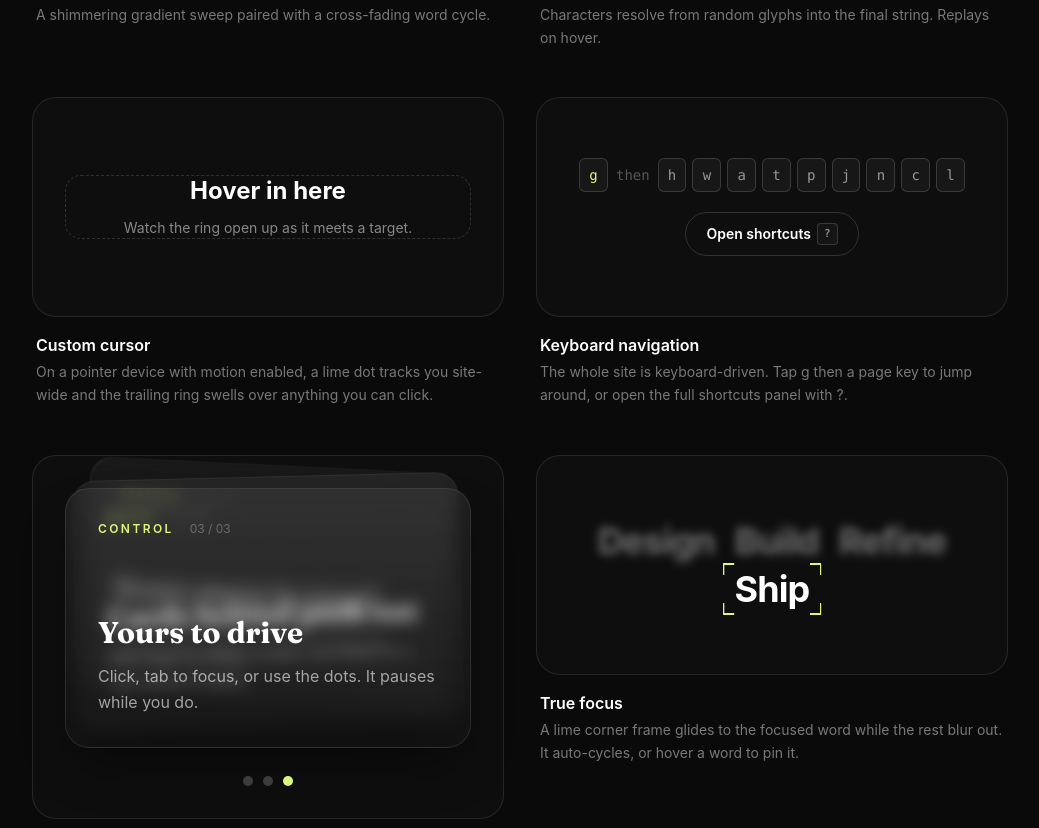
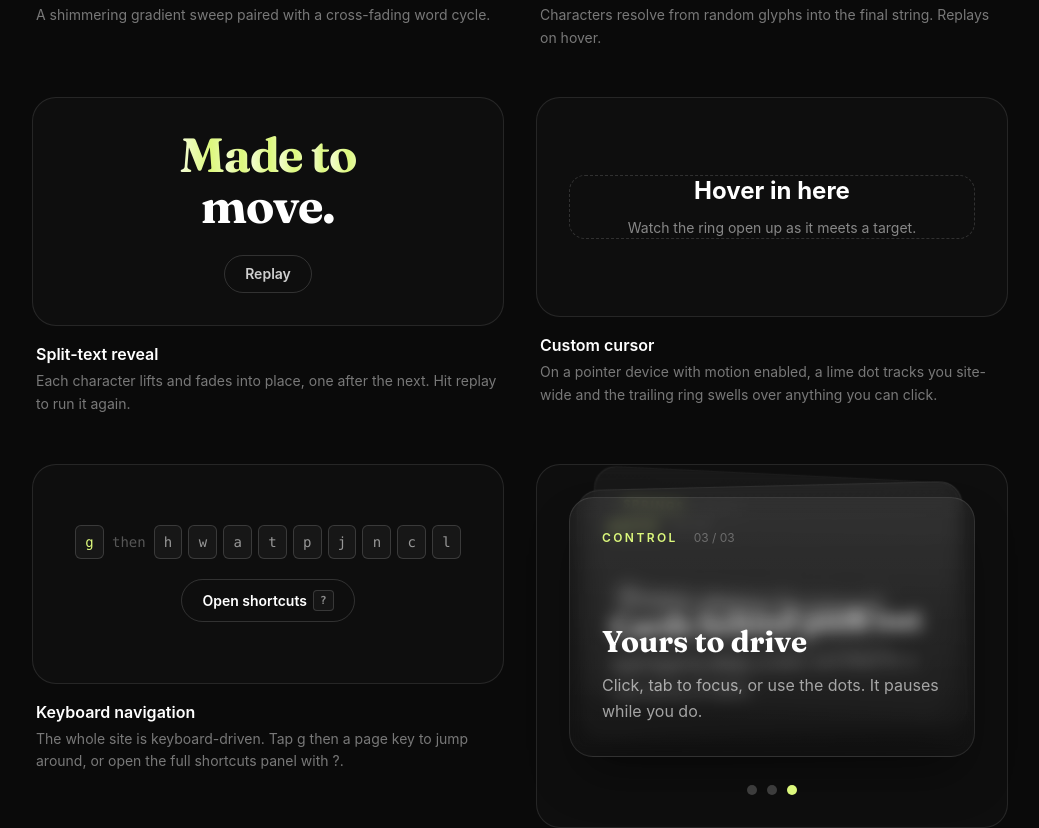
Before and after one commit to ArseniyCherednichenko/portfolio, a React (Vite) app: page /playground in a window 1280 px wide. Shown: the part 1846-2674 px from the top of the page, without its empty margins (120-1159 px from the left). Built offline with nearby package versions, Linux system fonts and the light colour scheme.

Commit message:
Playground: add the split-text reveal experiment with replay

```diff
--- a/src/pages/Playground.tsx
+++ b/src/pages/Playground.tsx
@@ -14,6 +14,7 @@ import { DotGrid } from '../components/DotGrid'
 import { MagnetLines } from '../components/MagnetLines'
 import { ScrollVelocity } from '../components/ScrollVelocity'
 import { DecryptedText } from '../components/DecryptedText'
+import { SplitText } from '../components/SplitText'
 import { CardStack } from '../components/CardStack'
 import { ScrollStack } from '../components/ScrollStack'
 import { ScrollReveal } from '../components/ScrollReveal'
@@ -84,6 +85,27 @@ function Experiment({
         <h3 className="text-base font-semibold">{name}</h3>
         <p className="mt-1 text-sm leading-relaxed text-white/45">{note}</p>
       </div>
+    </div>
+  )
+}
+
+// A replayable SplitText demo. Bumping the key remounts the lines so the
+// staggered entrance runs again on demand.
+function SplitTextDemo() {
+  const [run, setRun] = useState(0)
+  return (
+    <div className="flex w-full flex-col items-center gap-6 text-center">
+      <div key={run} className="font-display text-4xl font-bold leading-[1.05] tracking-tight sm:text-5xl">
+        <SplitText as="span" text="Made to" gradient trigger="mount" className="block" />
+        <SplitText as="span" text="move." trigger="mount" delay={0.24} className="block" />
+      </div>
+      <button
+        type="button"
+        onClick={() => setRun((n) => n + 1)}
+        className="rounded-full border border-white/15 px-5 py-2 text-sm font-semibold text-white/80 transition-colors hover:bg-white/[0.06] hover:text-white"
+      >
+        Replay
+      </button>
     </div>
   )
 }
@@ -256,6 +278,12 @@ export default function Playground() {
                 <DecryptedText text="hover to replay" speed={26} />
               </div>
             </div>
+          </Experiment>
+        </Reveal>
+
+        <Reveal>
+          <Experiment name="Split-text reveal" note="Each character lifts and fades into place, one after the next. Hit replay to run it again.">
+            <SplitTextDemo />
           </Experiment>
         </Reveal>
 
```
